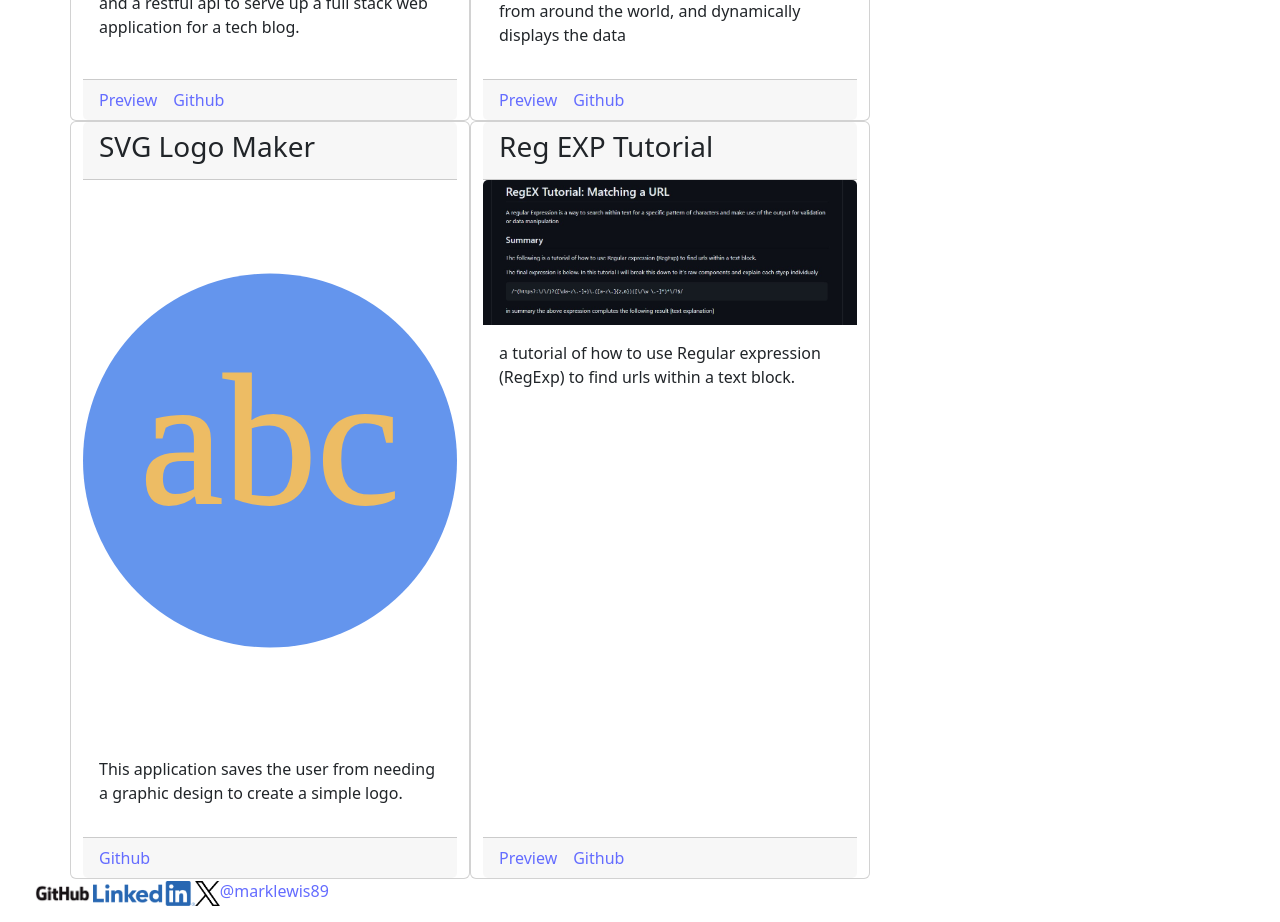
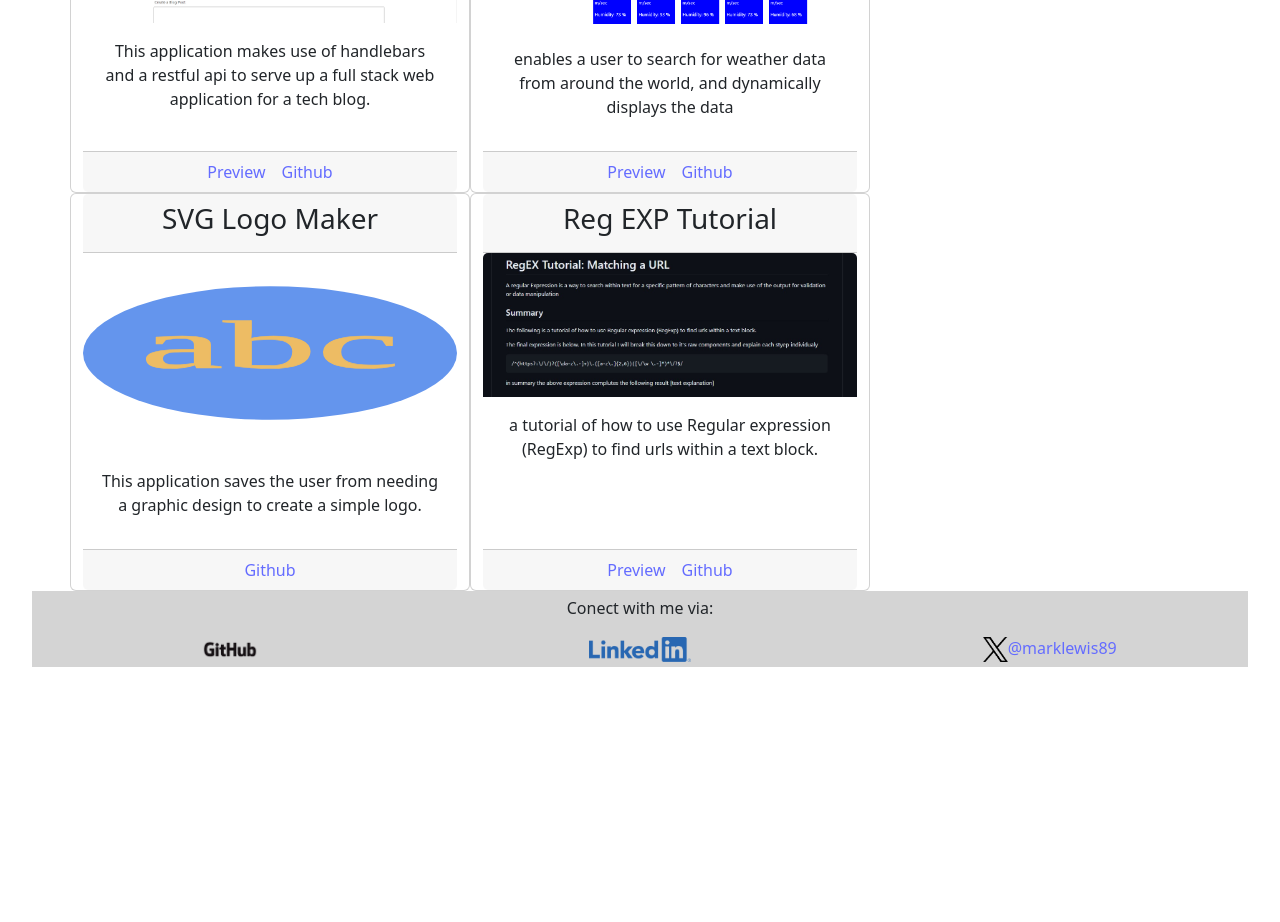
Before and after one commit to mlewis89/wk20_react_Profile, a React (Vite) app: page /portfolio in a window 1280 px wide. Shown: the part 900-1822 px from the top of the page. After the commit the page ends 1599 px from the top, so only its background shows below. Built offline with nearby package versions, Linux system fonts and the light colour scheme.

Commit message:
header and footer

```diff
--- a/src/App.css
+++ b/src/App.css
@@ -12,11 +12,16 @@
     transition: filter 300ms;
   }
 
+  .card-image {
+    max-height: 200px;
+  }
 
-  .card {
-    padding: 2em;
-  }
 
   .read-the-docs {
     color: #888;
   }
+
+.footer {
+  background-color: #d4d4d4;
+  padding: 5px;
+}
--- a/src/App.jsx
+++ b/src/App.jsx
@@ -1,5 +1,8 @@
 // Bringing in the required import from 'react-router-dom'
 import { Outlet } from 'react-router-dom';
+
+import './App.css';
+
 
 import Header from './components/Header';
 import Nav from './components/Nav';
--- a/src/components/Footer.jsx
+++ b/src/components/Footer.jsx
@@ -1,17 +1,47 @@
-import gitHubLogo from '../assets/GitHub_Logo.png';
-import linkedInLogo from '../assets/LI-Logo.png';
-import xLogo from '../assets/x-logo-black.png';
+import gitHubLogo from "../assets/GitHub_Logo.png";
+import linkedInLogo from "../assets/LI-Logo.png";
+import xLogo from "../assets/x-logo-black.png";
 
 export default function Footer() {
   // The Navbar UI component will render each of the Link elements in the links prop
   return (
-    <>
-                <ul className="flex-container">
-
-                <a href="https://github.com/mlewis89/" target="_blank" rel="noreferrer"><img className="footer-image" src={gitHubLogo} height={25} /></a>
-                <a href="https://www.linkedin.com/in/mark-lewis-1948b233/" target="_blank" rel="noreferrer"><img className="footer-image" src={linkedInLogo} alt="#" height={25} /></a>
-                <a href="https://twitter.com/Markdlewis89" target="_blank" rel="noreferrer"><img className="footer-image" src={xLogo} alt="#" height={25} />@marklewis89</a>
-            </ul>
-    </>
+    <div className="container-fluid footer">
+      <p>Conect with me via:</p>
+      <div className="row">
+        <div className="col">
+          <a
+            href="https://github.com/mlewis89/"
+            target="_blank"
+            rel="noreferrer"
+          >
+            <img className="footer-image" src={gitHubLogo} height={25} />
+          </a>
+        </div>
+        <div className="col">
+          <a
+            href="https://www.linkedin.com/in/mark-lewis-1948b233/"
+            target="_blank"
+            rel="noreferrer"
+          >
+            <img
+              className="footer-image"
+              src={linkedInLogo}
+              alt="#"
+              height={25}
+            />
+          </a>
+        </div>
+        <div className="col">
+          <a
+            href="https://twitter.com/Markdlewis89"
+            target="_blank"
+            rel="noreferrer"
+          >
+            <img className="footer-image" src={xLogo} alt="#" height={25} />
+            @marklewis89
+          </a>
+        </div>
+      </div>
+    </div>
   );
 }
--- a/src/components/Header.jsx
+++ b/src/components/Header.jsx
@@ -2,8 +2,8 @@
 export default function Header() {
   // The Navbar UI component will render each of the Link elements in the links prop
   return (
-    <div className="header">
+    <h1 className="header">
     Mark lewis
-    </div>
+    </h1>
   );
 }
```
